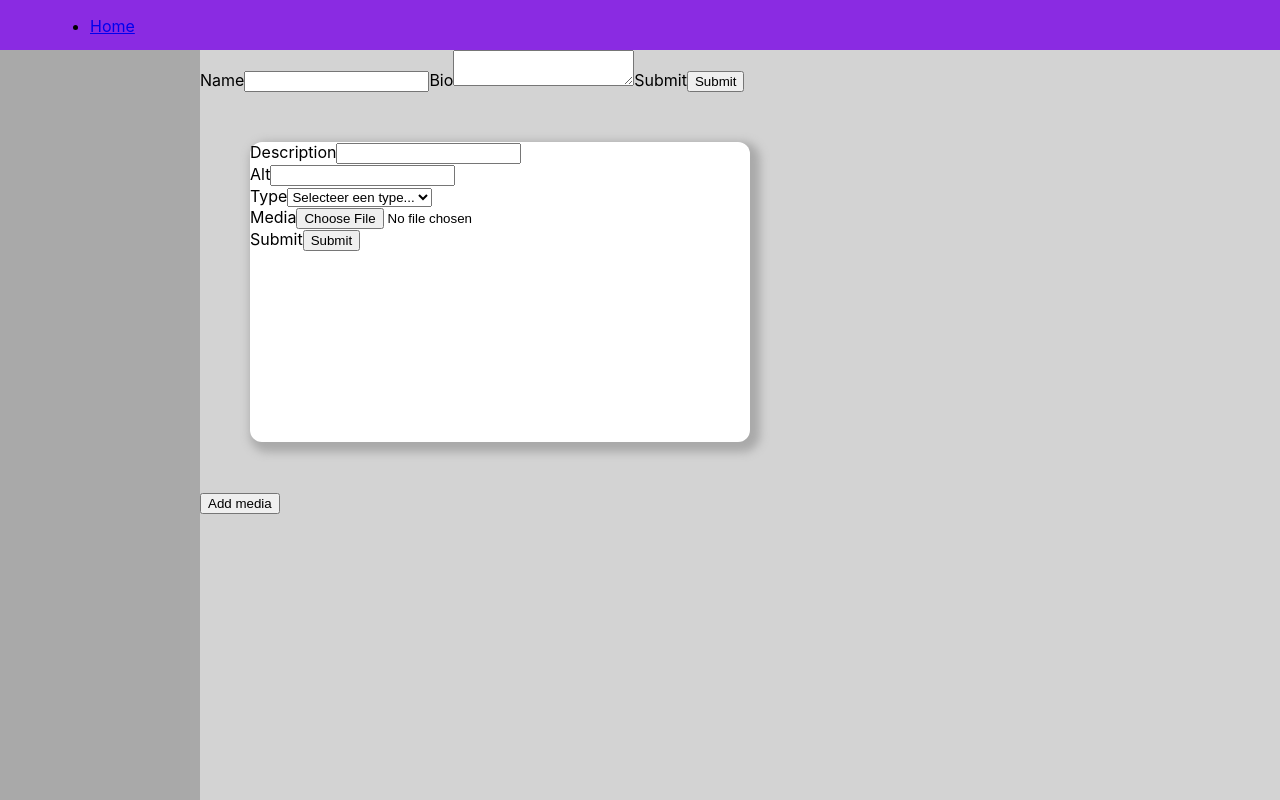
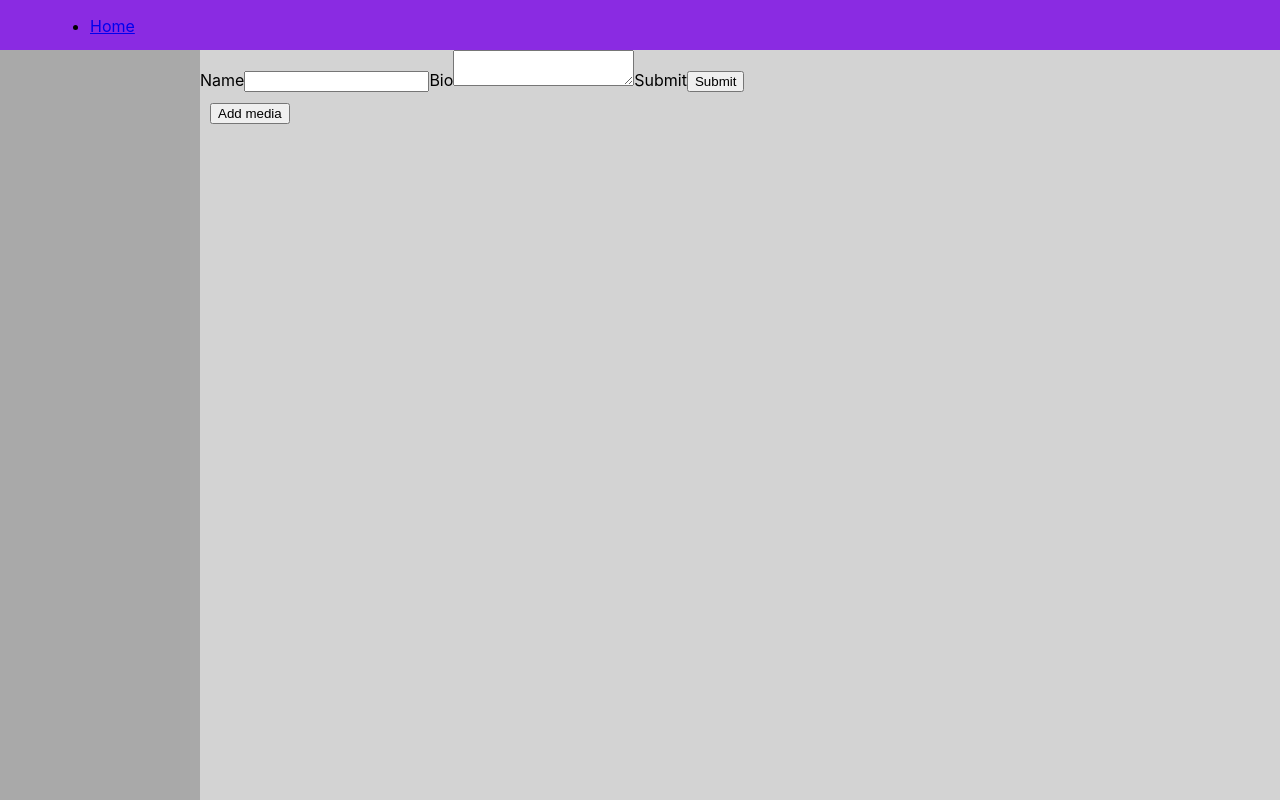
Before and after one commit to ThimoReumerman/FlexTix, a React (Create React App) app in the folder client/: page /dashboard in a window 1280 px wide. Built offline with nearby package versions, Linux system fonts and the light colour scheme.

Commit message:
Fixed media bug

```diff
--- a/client/src/components/forms/ArtistForm.tsx
+++ b/client/src/components/forms/ArtistForm.tsx
@@ -17,7 +17,7 @@ interface IProps {
 const ArtistForm: React.FC<IProps> = ({ _id }) => {
   const [artist, setArtist] = useState<IArtist>();
   const [media, setMedia] = useState<IMedia[]>(new Array<IMedia>());
-  const [mediaForms, setMediaForms] = useState<string[]>(new Array<string>(""));
+  const [mediaForms, setMediaForms] = useState<null[]>(new Array<null>());
 
   console.log(`Media forms has length ${mediaForms.length} `)
   console.log(mediaForms);
@@ -126,7 +126,7 @@ const ArtistForm: React.FC<IProps> = ({ _id }) => {
     let newArr = mediaForms;
     newArr.push(null);
 
-    setMediaForms(newArr);
+    setMediaForms([...newArr]);
 
     console.log("New state:");
     console.log(mediaForms);
@@ -159,6 +159,7 @@ const ArtistForm: React.FC<IProps> = ({ _id }) => {
           <input id="submitArtist" type="submit" />
         </label>
       </form>
+      <div id="mediaForms">
         {mediaForms.map(() => {
           console.log("Mapping");
           return (
@@ -178,6 +179,7 @@ const ArtistForm: React.FC<IProps> = ({ _id }) => {
           Add media
         </button>
       </div>
+    </div>
   );
 };
 
--- a/client/src/styles/styles.scss
+++ b/client/src/styles/styles.scss
@@ -61,3 +61,11 @@ $dashboardNavWidth: 200px;
 #mediaForm.submitted {
     background-color: lightgreen;
 }
+
+#mediaForms {
+
+    height: 700px;
+    overflow: scroll;
+
+    margin: 10px;
+}
```
Lines whose indentation alone changed are shown as unchanged.
